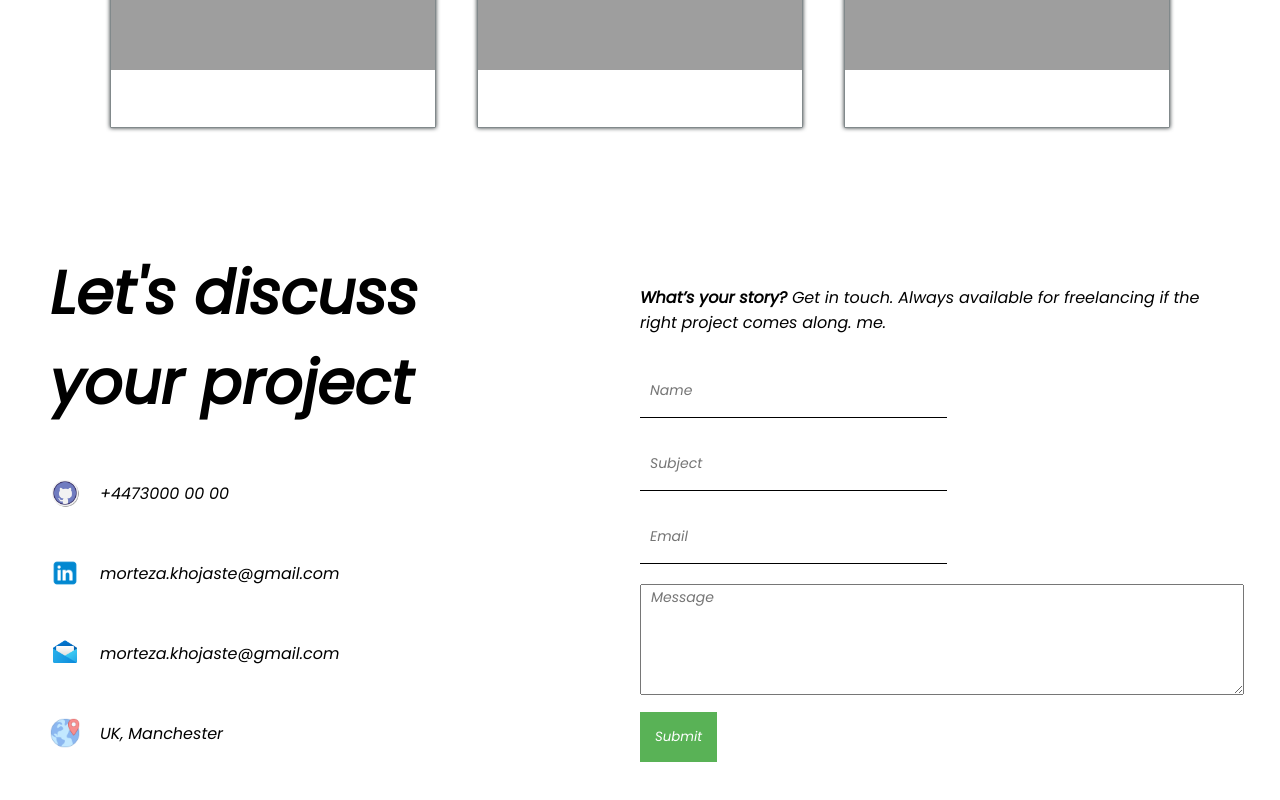
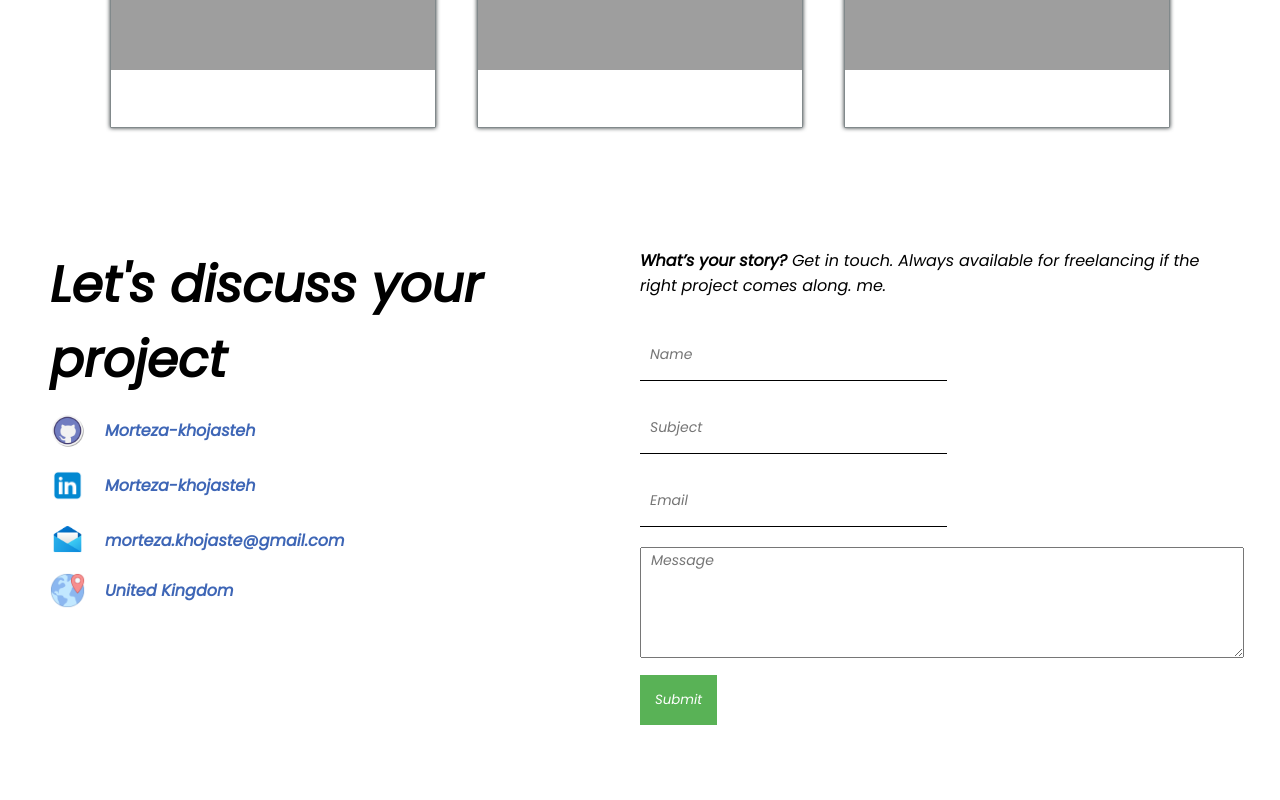
Before and after one commit to Morteza-Khojasteh/Portfolio, a React (Create React App) app: page / in a window 1280 px wide. Shown: the part 1959-2759 px from the top of the page. Built offline with nearby package versions, Linux system fonts and the light colour scheme.

Commit message:
feat: add style for links

```diff
--- a/src/components/contact/Contact.jsx
+++ b/src/components/contact/Contact.jsx
@@ -39,19 +39,19 @@ const Contact = () => {
           <div className="contact-info">
             <div className="contact-info-item">
               <img src={Github} alt="" className="contact-icon" />
-              +4473000 00 00
+              <a href="https://github.com/Morteza-Khojasteh/" target="blank">Morteza-khojasteh</a>
             </div>
             <div className="contact-info-item">
               <img src={LinkedIn} alt="" className="contact-icon" />
-              morteza.khojaste@gmail.com
+              <a href="https://www.linkedin.com/in/Morteza-khojasteh/" target="blank">Morteza-khojasteh</a>
             </div>
             <div className="contact-info-item">
               <img src={Email} alt="" className="contact-icon" />
-              morteza.khojaste@gmail.com
+              <a target="blank" href="mailto:morteza.khojaste@gmail.com?subject=Portfolio">morteza.khojaste@gmail.com</a>
             </div>
             <div className="contact-info-item">
               <img src={Address} alt="" className="contact-icon" />
-              UK, Manchester
+              United Kingdom
             </div>
           </div>
         </div>
--- a/src/components/contact/contact.css
+++ b/src/components/contact/contact.css
@@ -27,21 +27,26 @@
 }
 
 .contact-title {
-  font-size: 60px;
-  width: 80%;
+  font-size: 50px;
+  width: 75%;
+}
+.contact-info-item ,
+.contact-info-item a {
+  display: flex;
+  align-items: center;
+  color: #3e66b6;
+  margin: 10px 0px;
+  font-weight: 600;
+  width: 70%;
+  text-decoration: none;
 }
 
-.contact-info-item {
-  display: flex;
-  align-items: center;
-  margin: 50px 0px;
-  font-weight: 300;
-  width: 70%;
+.contact-info-item a:hover {
+  color: #000;
 }
-
 .contact-icon {
-  width: 30px;
-  height: 30px;
+  width: 35px;
+  height: 35px;
   margin-right: 20px;
 }
 
```
